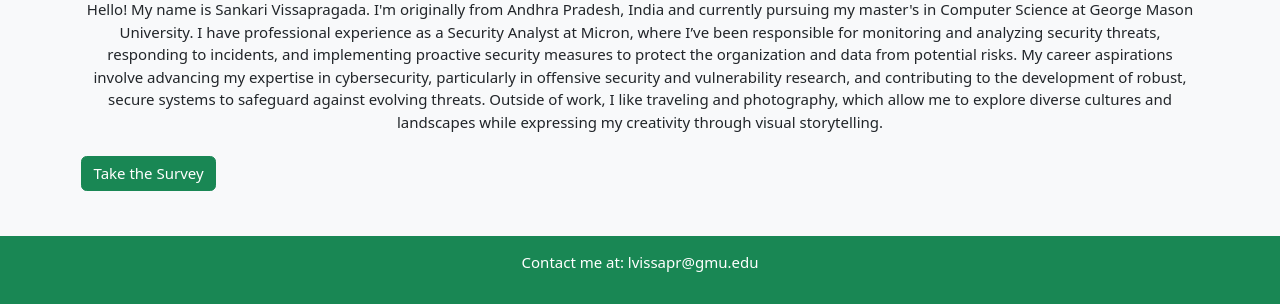
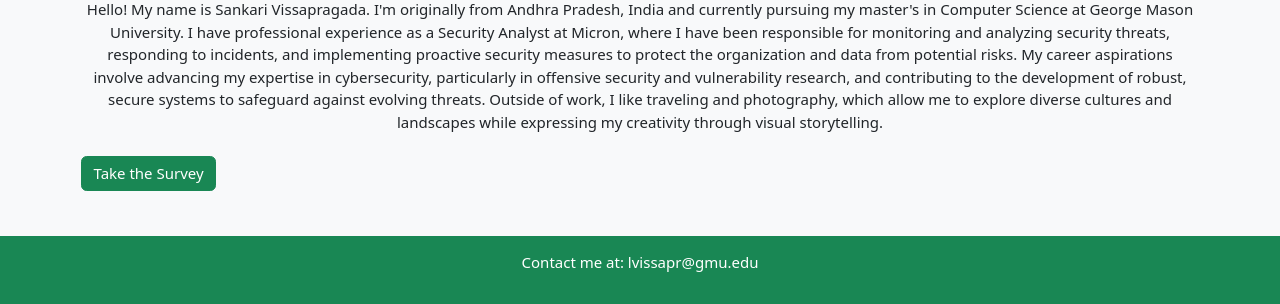
Before and after one commit to sankari1205/HW2, a plain HTML site: page index.html in a window 1280 px wide. Shown: the part 557-861 px from the top of the page. Drawn offline with nearby package versions, Linux system fonts and the light colour scheme.

Commit message:
testing webhok

```diff
--- a/index.html
+++ b/index.html
@@ -31,7 +31,7 @@
 
             <p>Hello! My name is Sankari Vissapragada. I'm originally from Andhra Pradesh, India and currently pursuing my master's in Computer Science at George Mason University.
 
-                I have professional experience as a Security Analyst at Micron, where I’ve been responsible for monitoring and analyzing security threats, responding to incidents, and implementing proactive security measures to protect the organization and data from potential risks.
+                I have professional experience as a Security Analyst at Micron, where I have been responsible for monitoring and analyzing security threats, responding to incidents, and implementing proactive security measures to protect the organization and data from potential risks.
 
                 My career aspirations involve advancing my expertise in cybersecurity, particularly in offensive security and vulnerability research, and contributing to the development of robust, secure systems to safeguard against evolving threats.
 
```
